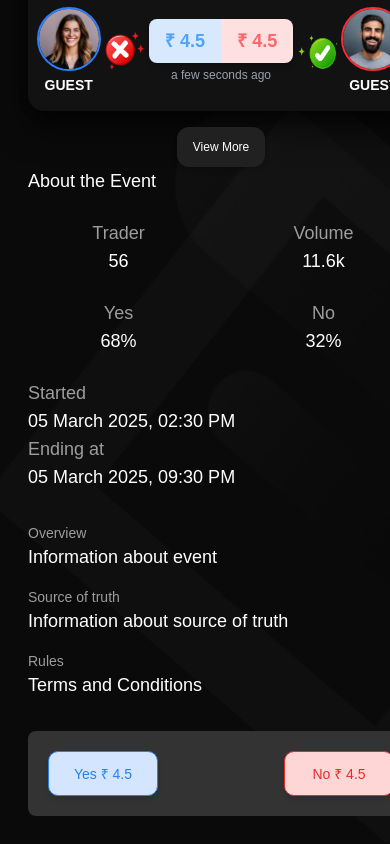
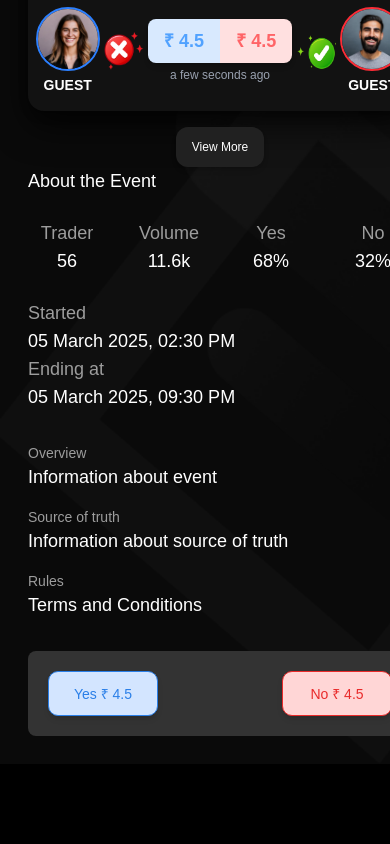
Before and after one commit to rohitjat49/opinio, a Next.js app: page /PredictionsBid in a window 390 px wide. Shown: the part 1337-2181 px from the top of the page. After the commit the page ends 2101 px from the top, so only its background shows below. Built offline with nearby package versions, Linux system fonts and the light colour scheme; a web font is replaced by a local one.

Commit message:
code remove

```diff
--- a/src/app/Components/PredictionPage/AboutEvent.js
+++ b/src/app/Components/PredictionPage/AboutEvent.js
@@ -150,7 +150,7 @@ const AboutEvent = () => {
       <h2 className="text-lg font-medium">About the Event</h2>
 
       {/* Event Details (Grid) */}
-      <div className="grid grid-cols-2 sm:grid-cols-4 gap-6 text-center text-[#9D9D9D]">
+      <div className="grid grid-cols-4  gap-6 text-center text-[#9D9D9D]">
         {[
           { label: "Trader", value: "56" },
           { label: "Volume", value: "11.6k" },
--- a/src/app/Components/PredictionPage/PredictionHome.js
+++ b/src/app/Components/PredictionPage/PredictionHome.js
@@ -48,19 +48,48 @@
 // export default PredictionHome;
 
 
+// import Image from "next/image";
+// import PredictionChart from "./PredictionChart";
+// import ActivityList from "./ActivityList";
+// import AboutEvent from "./AboutEvent";
+// import EventHeader from "../LiveMatch/EventHeader";
+// import PredctionButton from "./PredctionButton ";
+
+// const PredictionHome = () => {
+//   return (
+//     <>
+//       <div
+//         className="relative  p-4 container bg-cover bg-center
+//         mx-auto items-center justify-center w-[440px] bg-[#141414]  "
+//         style={{ backgroundImage: "url('/Image/Group 1000005858.png')" }}
+//       >
+//         {/* Black Overlay */}
+//         <div className="absolute inset-0 bg-black/50"></div>
+
+//         {/* Content */}
+//         <div className="relative z-10">
+//           <EventHeader />
+//           <PredictionChart />
+//           <PredctionButton/>
+//           {/* <ActivityList />
+//           <AboutEvent /> */}
+//         </div>
+//       </div>
+//     </>
+//   );
+// };
+
+// export default PredictionHome;
+
 import Image from "next/image";
 import PredictionChart from "./PredictionChart";
-import ActivityList from "./ActivityList";
-import AboutEvent from "./AboutEvent";
 import EventHeader from "../LiveMatch/EventHeader";
 import PredctionButton from "./PredctionButton ";
 
 const PredictionHome = () => {
   return (
-    <>
     <div
-        className="relative  p-4 container bg-cover bg-center
-        mx-auto items-center justify-center w-[442px] bg-[#141414]  "
+      className="relative p-4 mx-auto w-[440px] bg-[#141414] bg-cover bg-center"
       style={{ backgroundImage: "url('/Image/Group 1000005858.png')" }}
     >
       {/* Black Overlay */}
@@ -71,11 +100,8 @@ const PredictionHome = () => {
         <EventHeader />
         <PredictionChart />
         <PredctionButton/>
-          {/* <ActivityList />
-          <AboutEvent /> */}
       </div>
     </div>
-    </>
   );
 };
 
```
Lines whose indentation alone changed are shown as unchanged.
